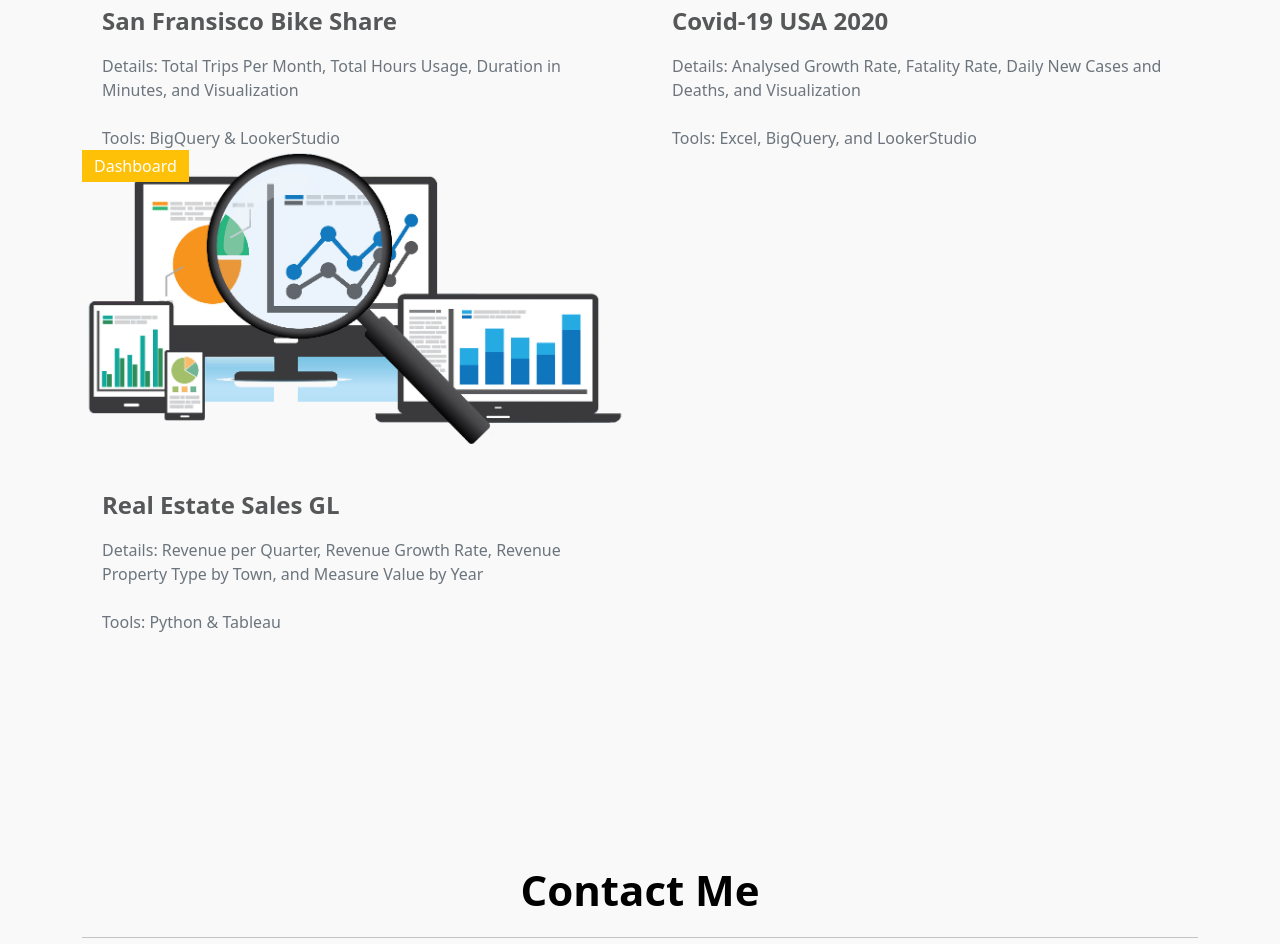
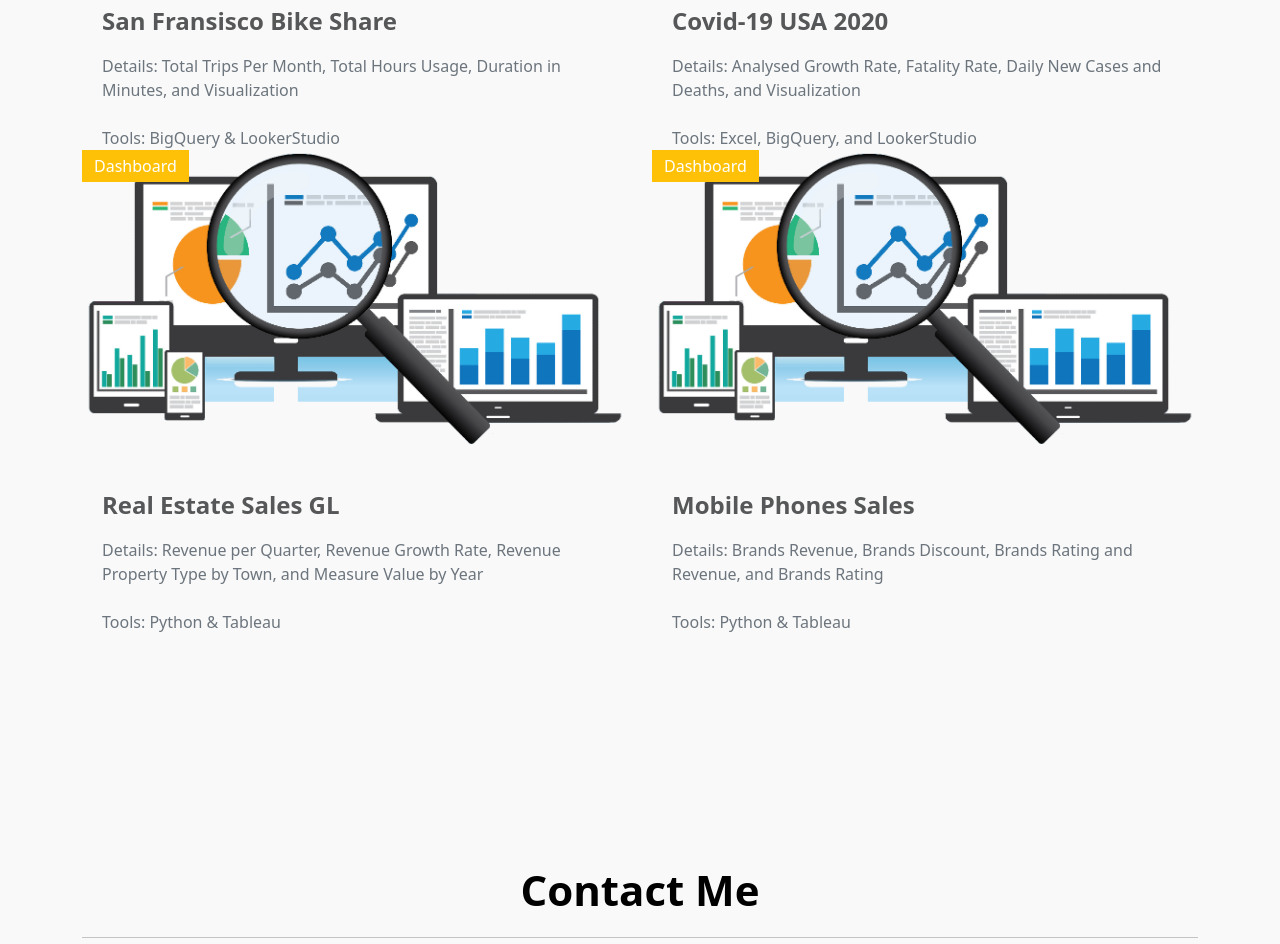
Before and after one commit to Adreto-HK/adretoherkusuma.github.io, a plain HTML site: page index.html in a window 1280 px wide. Shown: the part 2836-3780 px from the top of the page. Drawn offline with Linux system fonts and the light colour scheme.

Commit message:
update project

```diff
--- a/index.html
+++ b/index.html
@@ -359,6 +359,27 @@ https://templatemo.com/tm-567-nomad-force
                             </div>
                         </div>
 
+                        <div class="col-lg-6 col-12 mb-5 mb-lg-0">
+                            <div class="news-thumb" data-aos="fade-up">
+                                <a href="https://public.tableau.com/app/profile/adreto/viz/RealEstateSalesGL/Dashboard1?publish=yes" class="news-image-hover news-image-hover-warning">
+                                    <img src="images/portfolio/pngwing.com.png" class="img-fluid large-news-image news-image" alt="">
+                                </a>
+
+                                <div class="news-category bg-warning text-white">Dashboard</div>
+
+                                <div class="news-text-info">
+                                    <h5 class="news-title">
+                                        <a href="https://public.tableau.com/app/profile/adreto/viz/shared/D5725GGSG" class="news-title-link">Mobile Phones Sales</a>
+                                    </h5>
+
+                                    <span class="text-muted">Details: Brands Revenue, Brands Discount, Brands Rating and Revenue, and Brands Rating<br><br>
+                                                             Tools: Python & Tableau
+                                    </span>
+
+                                </div>
+                            </div>
+                        </div>
+
                         <!-- <div class="col-lg-6 col-12">
                             <div class="news-thumb news-two-column d-flex flex-column flex-lg-row" data-aos="fade-up">
                                 <div class="news-top w-100">
```
